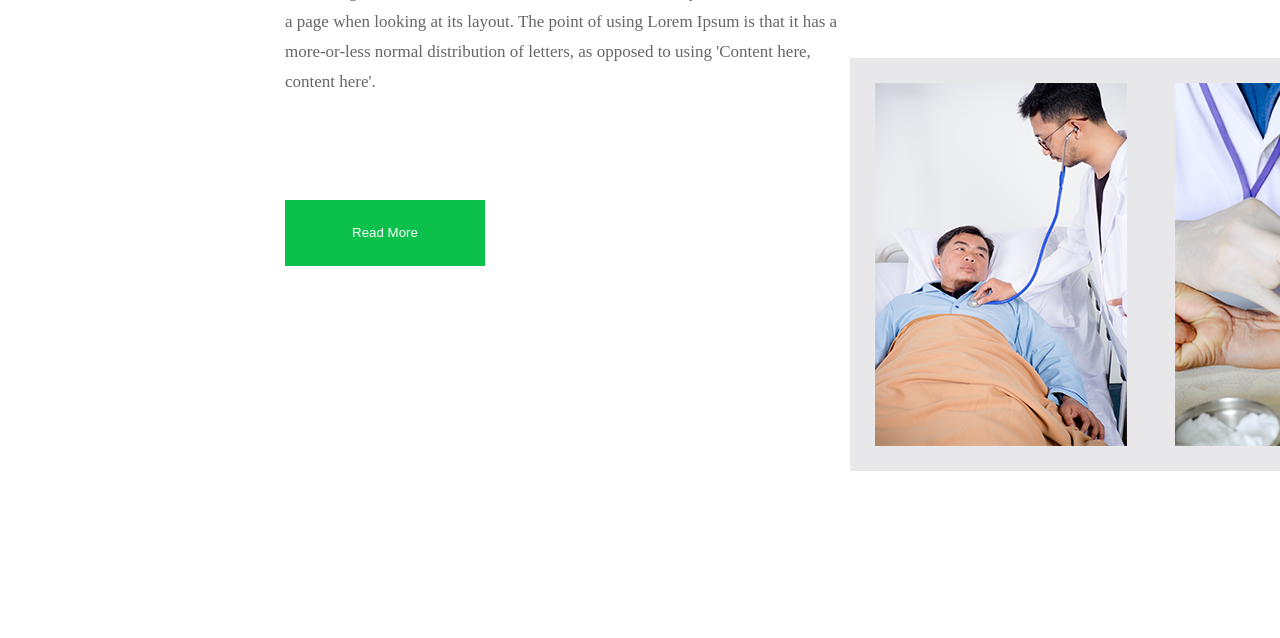
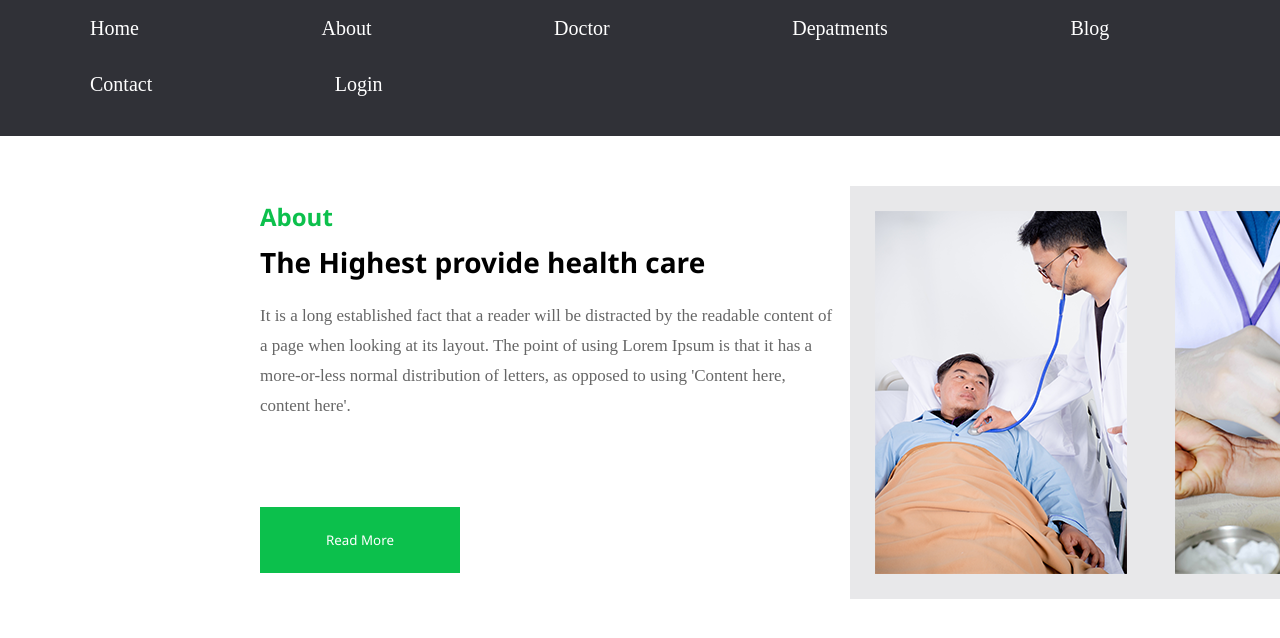
Before and after one commit to KamadoKsay/zxc, a plain HTML site: page pages/about.html in a window 1280 px wide. Shown: the top 638 px of the page. Drawn offline with Linux system fonts and the light colour scheme.

Commit message:
add menu to doctor page

```diff
--- a/css/style1.css
+++ b/css/style1.css
@@ -48,3 +48,45 @@ img{
     padding-left: 20px;
     margin-left: 300px;
 }
+nav {
+  width: 100%;
+  height: 136px;
+  background-color: #303137;
+}
+
+li,
+a {
+  display: inline;
+  color: white;
+  text-decoration: none;
+  font-size: 10px;
+  font-weight: 70;
+  padding: 45px;
+}
+
+li,
+p {
+  font-size: 20px;
+  line-height: 56px;
+  color: #ffffff;
+  font-weight: 400;
+  font-family: "Poppins";
+}
+
+
+.backgroud img {
+  width: 1115px;
+  height: 978px;
+}
+.logo img{
+position: absolute;
+  right: 950px;
+
+}
+.backgroud p{
+  font-size: 60px;
+line-height: 76px;
+color: #c20000;
+font-weight: 400;
+font-family: "Righteous";
+}
--- a/css/style4.css
+++ b/css/style4.css
@@ -1,3 +1,11 @@
+
+
+*{
+    padding: 0;
+    margin: 0;
+    font-family: 'Segoe UI', Tahoma, Geneva, Verdana, sans-serif;
+  }
+
 .about-section {
     display: flex;
     align-items: center;
@@ -7,10 +15,11 @@
 }
 
 .about-content {
-    max-width: 50%;
+    max-width: 60%;
     padding-right: 20px;
-    left: 285px;
-position: absolute;
+    left: 260px;
+    position: absolute;
+    top: 200px;
 }
 
 .about-content h2 {
@@ -112,3 +121,45 @@ font-family: "Poppins";
 text-align: justify-all;
 
     }
+    nav {
+        width: 100%;
+        height: 136px;
+        background-color: #303137;
+      }
+
+      li,
+      a {
+        display: inline;
+        color: white;
+        text-decoration: none;
+        font-size: 10px;
+        font-weight: 70;
+        padding: 45px;
+      }
+
+      li,
+      p {
+        font-size: 20px;
+        line-height: 56px;
+        color: #ffffff;
+        font-weight: 400;
+        font-family: "Poppins";
+      }
+
+
+      .backgroud img {
+        width: 1115px;
+        height: 978px;
+      }
+      .logo img{
+      position: absolute;
+        right: 950px;
+
+      }
+      .backgroud p{
+        font-size: 60px;
+      line-height: 76px;
+      color: #c20000;
+      font-weight: 400;
+      font-family: "Righteous";
+      }
--- a/pages/about.html
+++ b/pages/about.html
@@ -7,6 +7,40 @@
     <link rel="stylesheet" href="/css/style4.css">
 </head>
 <body>
+    <div class="top-header">
+
+        <body>
+            <div class="logo" alt="logo">
+            </div>
+            <header>
+                <nav>
+                    <ul>
+                        <a href=/index.html>
+                            <li>Home</li>
+                        </a>
+                        <a href=../pages/about.html>
+                            <li>About</li>
+                        </a>
+                        <a href=../pages/doctor.html>
+                            <li>Doctor</li>
+                        </a>
+                        <a href=../pages/Depatmens.html>
+                            <li>Depatments</li>
+                        </a>
+                        <a href=>
+                            <li>Blog</li>
+                        </a>
+                        <a href=../pages/contact.html>
+                            <li>Contact</li>
+                        </a>
+                        <a href=>
+                            <li>Login</li>
+                        </a>
+
+                    </ul>
+                </nav>
+            </header>
+      <body>
     <section class="about-section">
         <div class="about-content">
             <h2>About</h2>
```
Also changed, not shown: index.html (+0 -1 lines), pages/doctor.html (+41 -1 lines).
